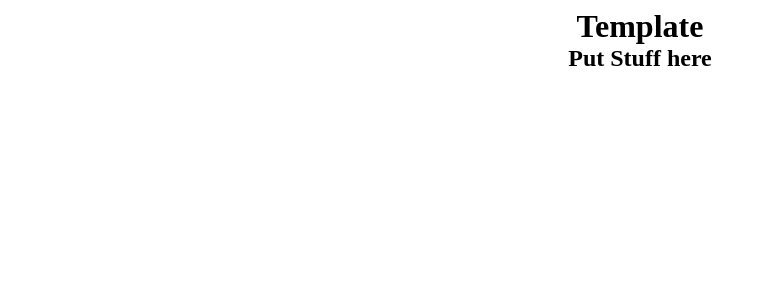
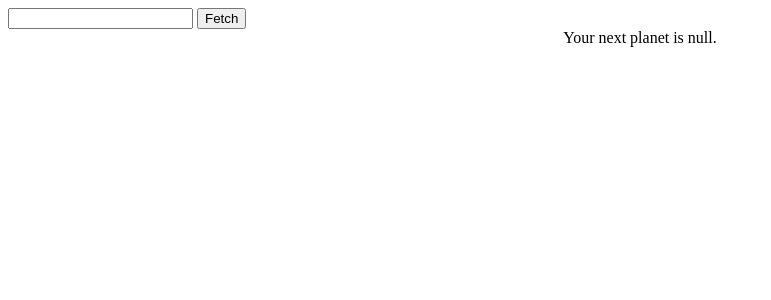
Before and after one commit to MartinTintin3/flo-ratio-calculator, a SvelteKit app: page / in a window 1280 px wide. Shown: the top 300 px of the page, without its empty margins (0-771 px from the left). Built offline with nearby package versions, Linux system fonts and the light colour scheme.

Commit message:
first test

```diff
--- a/src/routes/+page.svelte
+++ b/src/routes/+page.svelte
@@ -1,9 +1,31 @@
 <script>
 	// Stuff
+	let url = "";
+	let data_promise = null;
+
+	const get_data = async () => {
+		// https://www.flowrestling.org/people/9079327-dillon-noonan
+		const raw = await (await fetch(url)).text();
+		const data = (new DOMParser()).parseFromString(raw, "text/html");
+
+		alert(data.body);
+	}
 </script>
 
-<h1>Template</h1>
-<h2>Put Stuff here</h2>
+<input type="url">
+<button type="button" on:click={() => data_promise = get_data(url)}>Fetch</button>
+
+<p>
+	{#if data_promise == null}
+		{#await data_promise}
+			Loading planet...
+		{:then data}
+			Your next planet is {data}.
+		{:catch error}
+			System error: {error.message}.
+		{/await}
+	{/if}
+</p>
 
 <style>
 	* {
```
